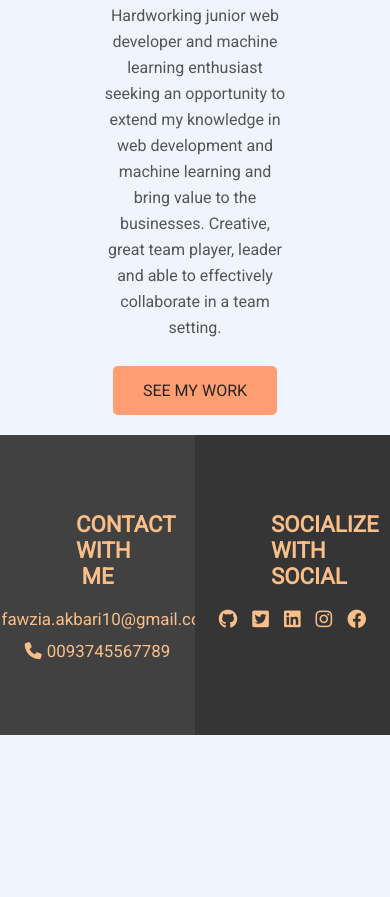
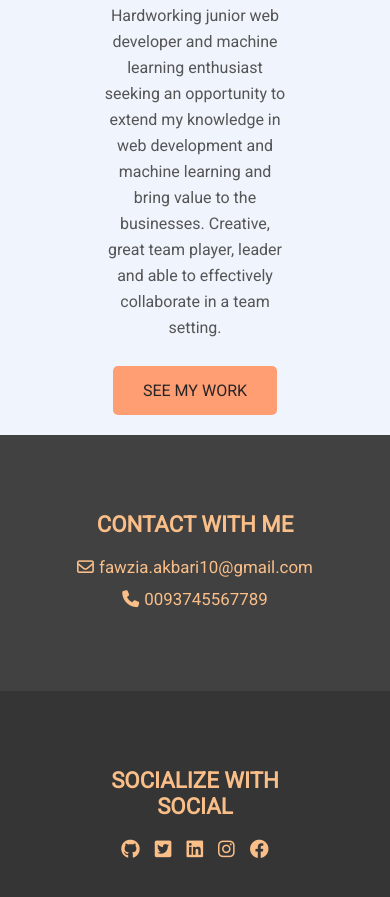
Before and after one commit to FawziaAkbari/protifolio, a plain HTML site: page index.html in a window 390 px wide. Shown: the part 841-1738 px from the top of the page. Before the commit the page ends 1576 px from the top, so only its background shows below. Drawn offline with Linux system fonts and the light colour scheme.

Commit message:
make footer resposive

```diff
--- a/css/style.css
+++ b/css/style.css
@@ -235,6 +235,18 @@ footer h3 {
         border-radius: 50%;
         margin-bottom: 2em;
     }
+
+    footer {
+        flex-direction: column;
+        height: auto;
+    }
+
+    .footer-content,
+    .footer-icons {
+    width: 100%;
+
+
+}
 }
 
 /* ==============
```
